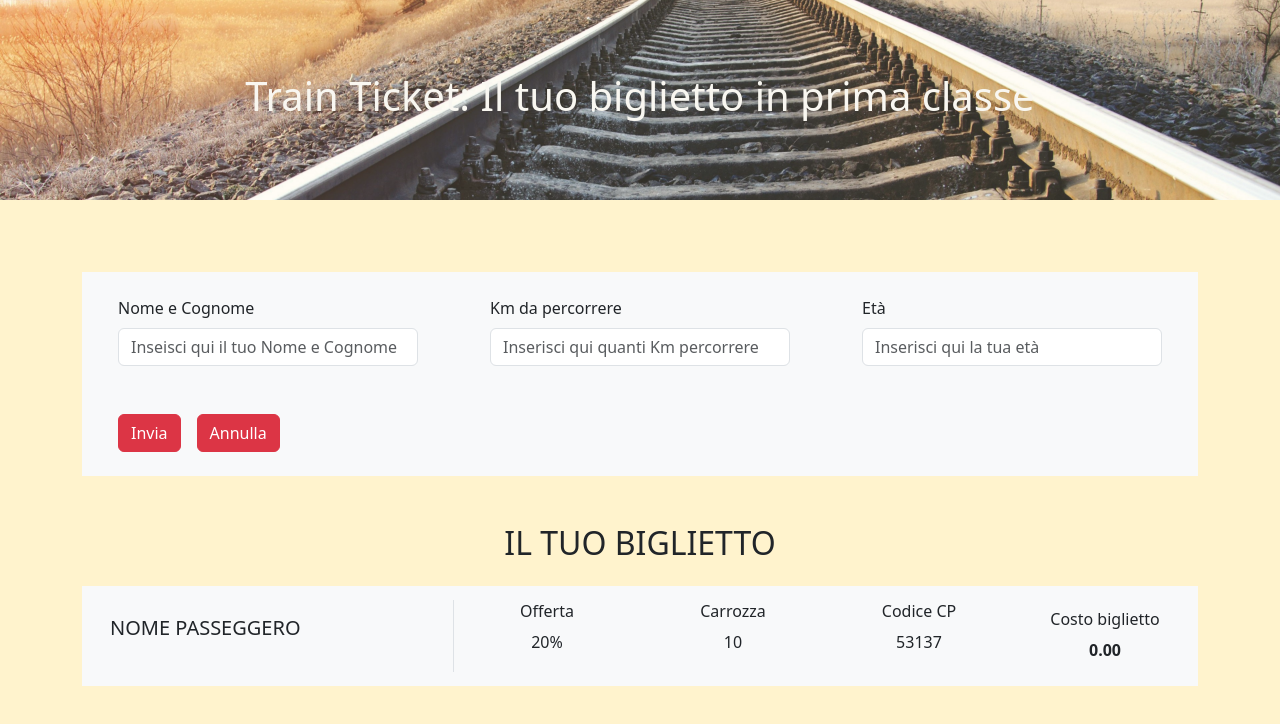
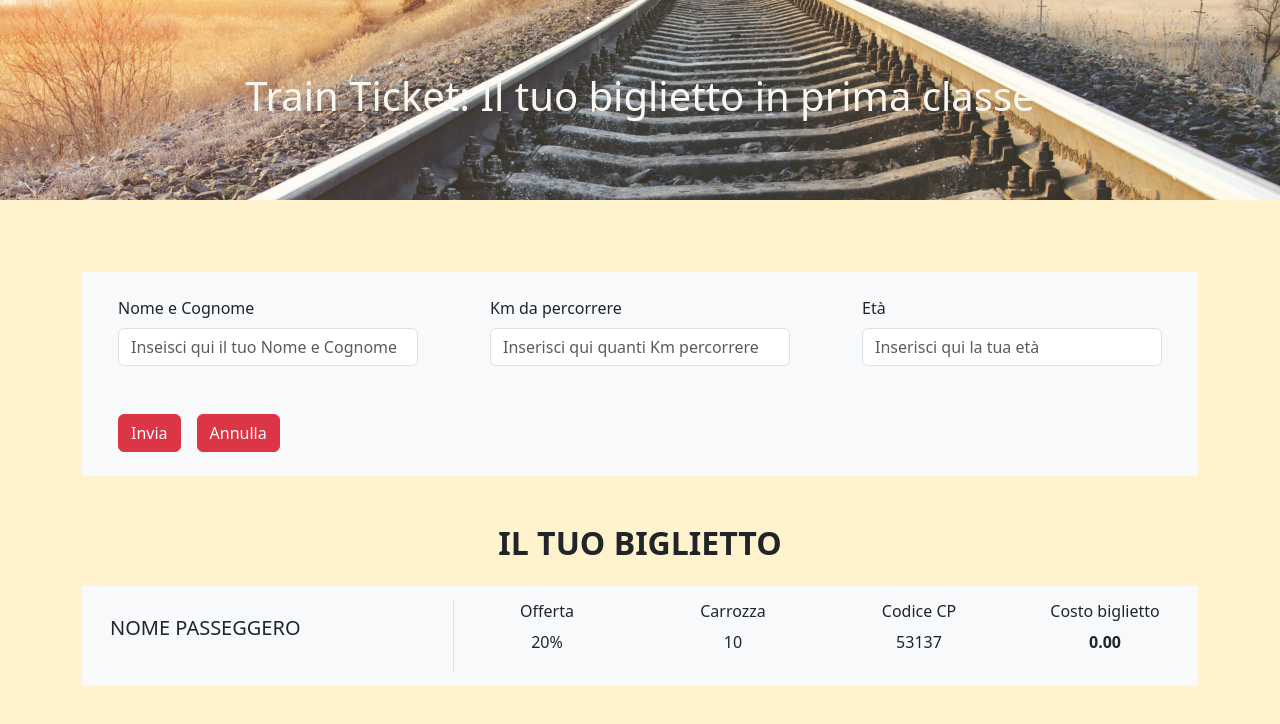
Before and after one commit to SimoneFilograna/js-biglietto-treno-form, a plain HTML site: page index.html in a window 1280 px wide. Both pictures are taken after a click on the button "Invia". Drawn offline with nearby package versions, Linux system fonts and the light colour scheme.

Commit message:
fixed-text

```diff
--- a/index.html
+++ b/index.html
@@ -52,7 +52,7 @@
                 </div>
 
                 <div class="content-container mt-5 d-none" >
-                    <h2 class="text-center my-4">IL TUO BIGLIETTO</h2>
+                    <h2 class="text-center my-4 fw-bold">IL TUO BIGLIETTO</h2>
                 <div class="row align-items-center bg-light justify-content-center">
                     <div class="col-4 border-end">
                         <div class="box p-3">
@@ -81,7 +81,7 @@
                     <div class="col-2">
                         <div class="box p-3 text-center">
                             <h6>Costo biglietto</h6>
-                            <strong id="ticket-price"></strong>
+                            <p id="ticket-price" class="fw-bold"></p>
                         </div>
                     </div>
                 </div>
```
